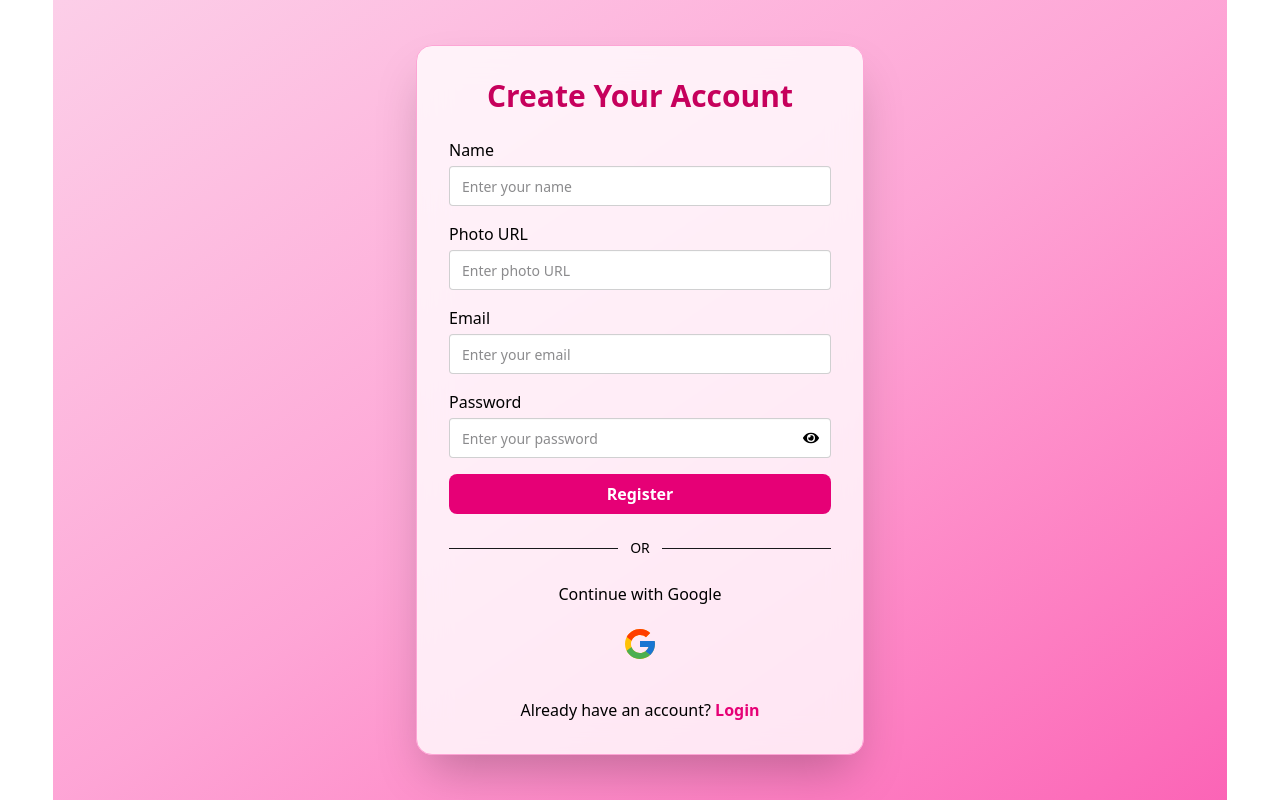
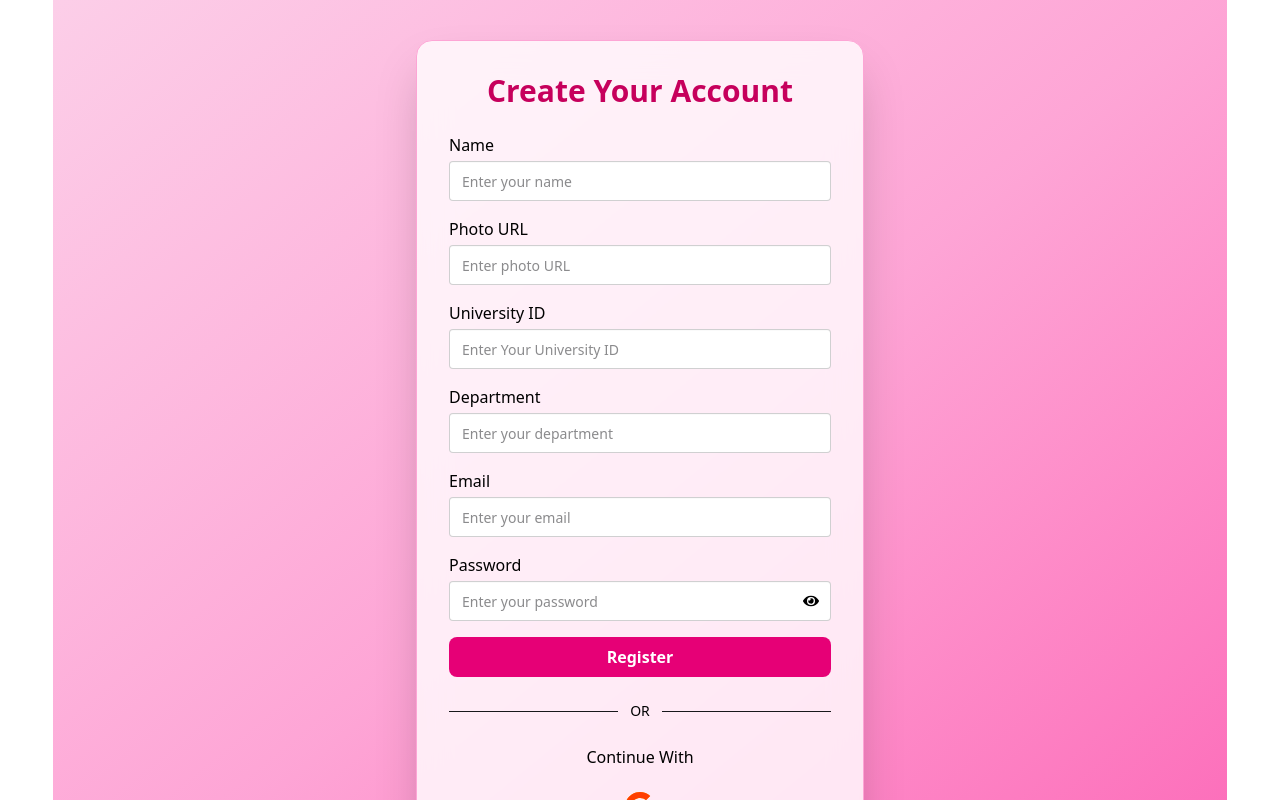
Before and after one commit to pgrmrmortuja/university-issue-management-system, a React (Vite) app: page /signup in a window 1280 px wide. Shown: the top 800 px of the page. Built offline with nearby package versions, Linux system fonts and the light colour scheme; no server answers.

Commit message:
id and department added

```diff
--- a/src/Pages/SignUp.jsx
+++ b/src/Pages/SignUp.jsx
@@ -130,6 +130,38 @@ const SignUp = () => {
             )}
           </div>
 
+          {/* University ID */}
+          <div>
+            <label className="block mb-1 font-medium text-black">
+              University ID
+            </label>
+            <input
+              {...register("universityID", { required: true })}
+              type="universityID"
+              placeholder="Enter Your University ID"
+              className="w-full input input-bordered bg-white"
+            />
+            {errors.universityID && (
+              <p className="mt-1 text-sm text-red-600">University ID is required</p>
+            )}
+          </div>
+
+          {/* Department */}
+          <div>
+            <label className="block mb-1 font-medium text-black">
+              Department
+            </label>
+            <input
+              {...register("department", { required: true })}
+              type="department"
+              placeholder="Enter your department"
+              className="w-full input input-bordered bg-white"
+            />
+            {errors.department && (
+              <p className="mt-1 text-sm text-red-600">Department is required</p>
+            )}
+          </div>
+
           {/* Email */}
           <div>
             <label className="block mb-1 font-medium text-black">
@@ -210,7 +242,7 @@ const SignUp = () => {
         {/* Google Sign In */}
         <div className="flex flex-col items-center">
           <p className="mb-2 font-medium text-black">
-            Continue with Google
+            Continue With
           </p>
           <button
             onClick={handleGoogleSignIn}
```
